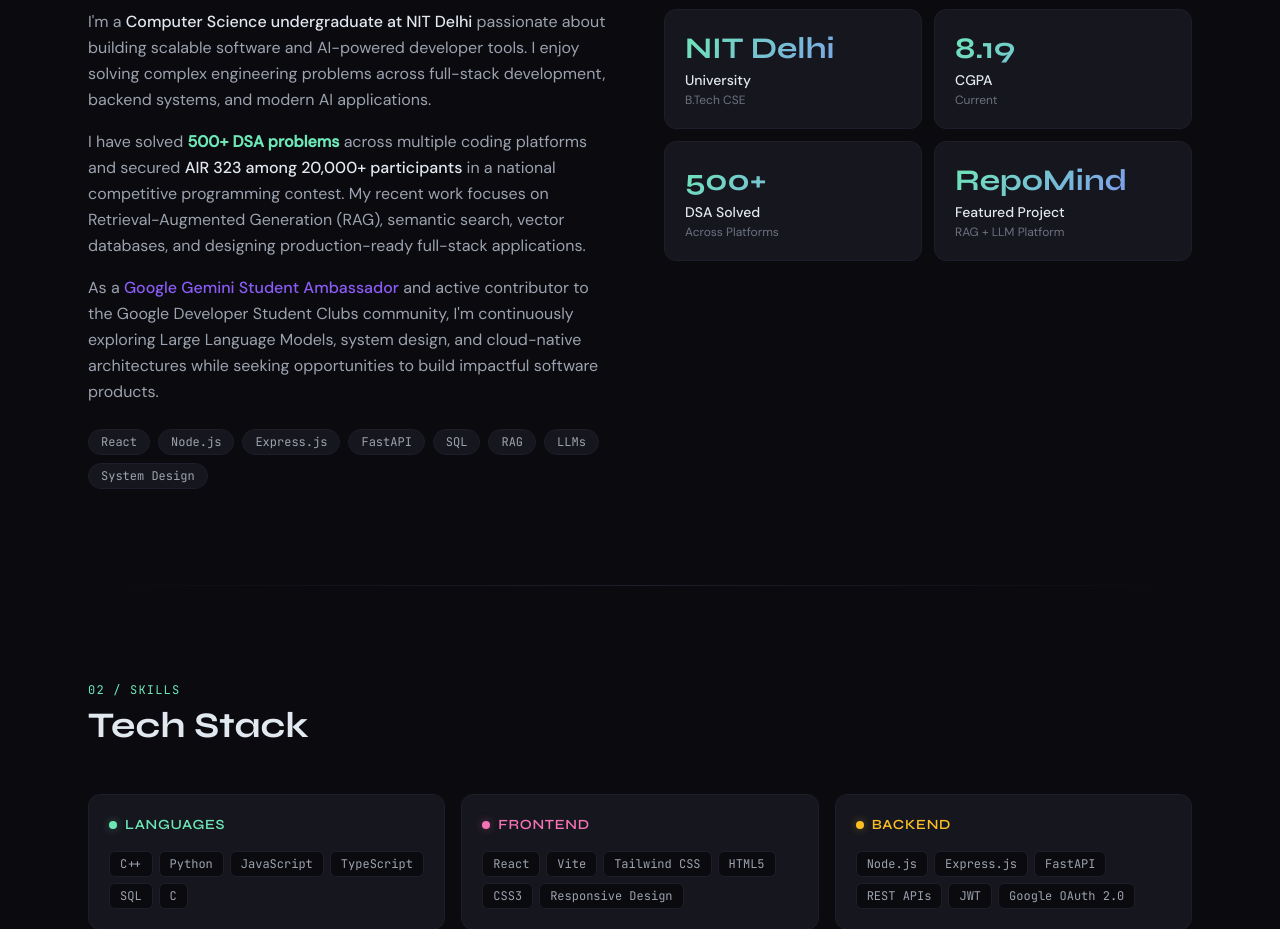
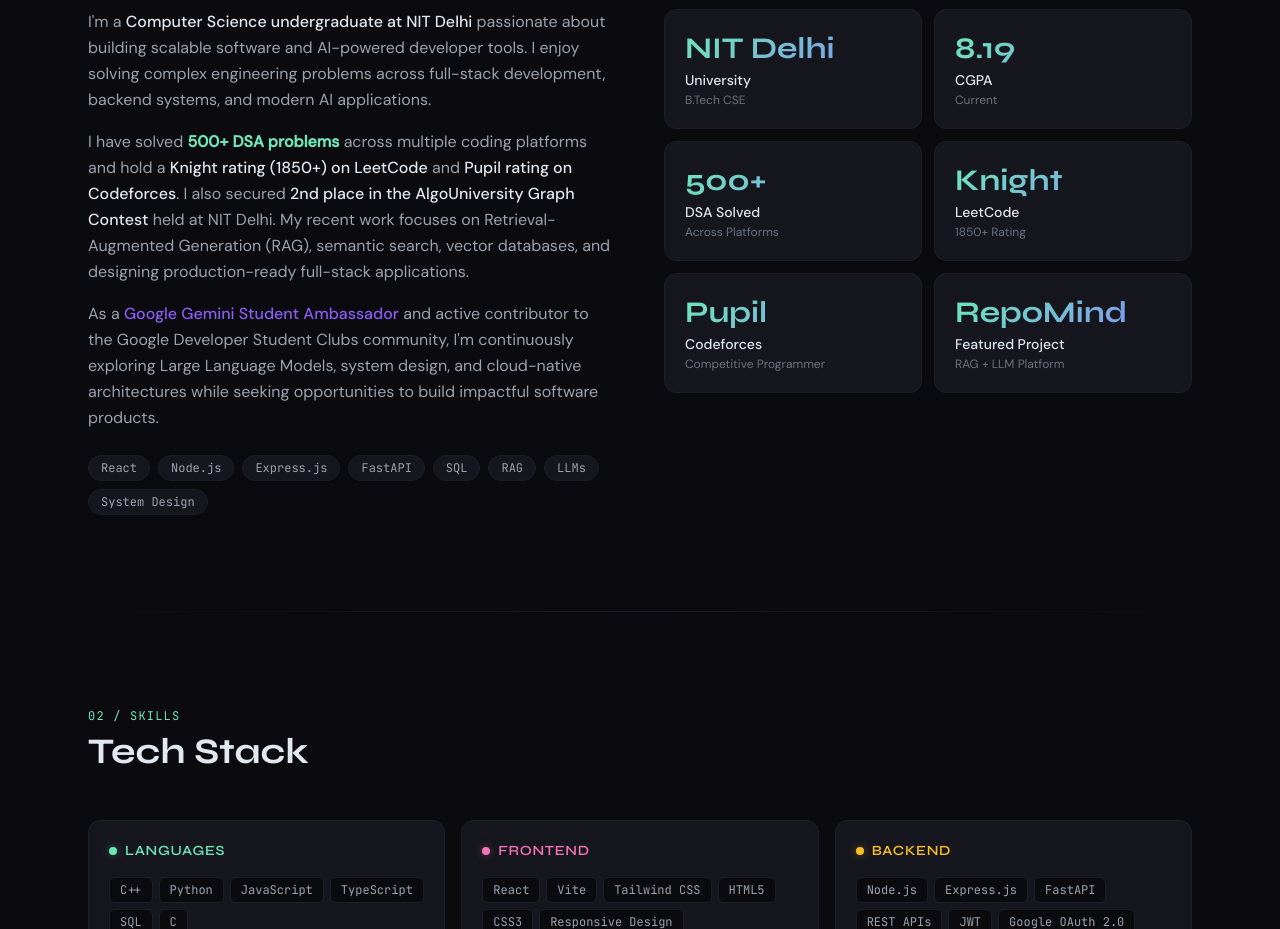
Before and after one commit to Nilaksh7/portfolio, a React (Vite) app: page / in a window 1280 px wide. Shown: the part 1000-1929 px from the top of the page. Built offline with nearby package versions, Linux system fonts and the light colour scheme.

Commit message:
Enhance About section with new achievements
Updated the About component to include LeetCode and Codeforces ratings, and added a mention of securing 2nd place in the AlgoUniversity Graph Contest.

```diff
--- a/src/components/About.jsx
+++ b/src/components/About.jsx
@@ -4,6 +4,11 @@
   { label: "University", value: "NIT Delhi", sub: "B.Tech CSE" },
   { label: "CGPA", value: "8.19", sub: "Current" },
   { label: "DSA Solved", value: "500+", sub: "Across Platforms" },
+  { label: "LeetCode", value: "Knight", sub: "1850+ Rating" },
+
+  { label: "Codeforces", value: "Pupil", sub: "Competitive Programmer" },
+
+
   { label: "Featured Project", value: "RepoMind", sub: "RAG + LLM Platform" },
 ];
 
@@ -44,14 +49,21 @@
   <span className="text-[#6ee7b7] font-semibold">
     500+ DSA problems
   </span>{" "}
-              across multiple coding platforms and secured{" "}
+  across multiple coding platforms and hold a{" "}
   <span className="text-[#e2e8f0] font-medium">
-                AIR 323 among 20,000+ participants
+    Knight rating (1850+) on LeetCode
   </span>{" "}
-              in a national competitive programming contest. My recent work
-              focuses on Retrieval-Augmented Generation (RAG), semantic search,
-              vector databases, and designing production-ready full-stack
-              applications.
+  and{" "}
+  <span className="text-[#e2e8f0] font-medium">
+    Pupil rating on Codeforces
+  </span>
+  . I also secured{" "}
+  <span className="text-[#e2e8f0] font-medium">
+    2nd place in the AlgoUniversity Graph Contest
+  </span>{" "}
+  held at NIT Delhi. My recent work focuses on Retrieval-Augmented
+  Generation (RAG), semantic search, vector databases, and designing
+  production-ready full-stack applications.
 </p>
 
             <p className="text-[#9ca3af] text-base leading-relaxed">
```
Lines whose indentation alone changed are shown as unchanged.
